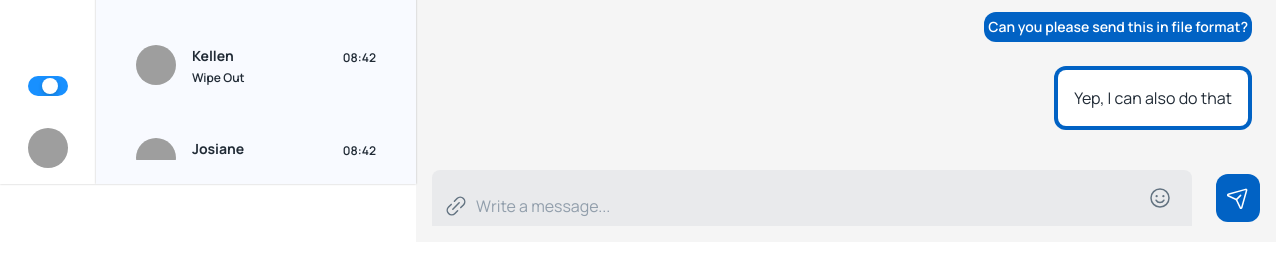
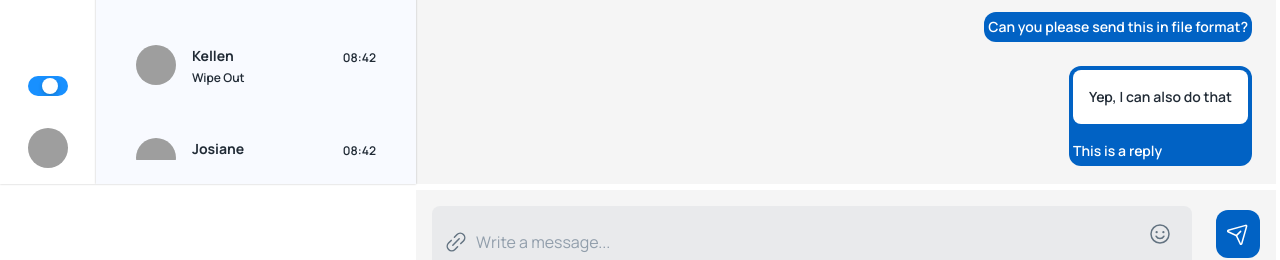
Before and after one commit to rohan-tech-negi/Chat-App, a React (Create React App) app: page /app in a window 1280 px wide. Shown: the part 616-876 px from the top of the page. Built offline with nearby package versions, Linux system fonts and the light colour scheme; grey boxes are pictures that could not be loaded.

Commit message:
creating another component as linkmsg

```diff
--- a/src/components/conversation/MsgTypes.js
+++ b/src/components/conversation/MsgTypes.js
@@ -1,5 +1,15 @@
 import { Box, Divider, Stack, Typography, useTheme } from '@mui/material'
 import React from 'react'
+
+
+
+const LinkMsg = () => {
+  return (
+    <div>LinkMsg</div>
+  )
+}
+
+export default LinkMsg
 
 const ReplyMsg = ({el})=>{
     const theme = useTheme()
@@ -8,9 +18,16 @@ const ReplyMsg = ({el})=>{
         <Box p={.5} sx={{backgroundColor: el.incoming ? theme.palette.background.default : theme.palette.primary.main, borderRadius: 1.5, width: "max-content"}}>
             <Stack spacing={2}>
                 <Stack p={2} direction="column" spacing={3} alignItems="center" sx={{backgroundColor: theme.palette.background.paper, borderRadius: 1}}>
-                    {el.message}
+                    <Typography variant='body2' color={ theme.palette.text}>
+                       {el.message}
+                    </Typography>
+
 
                 </Stack>
+                <Typography variant='body2' color={el.incoming ? theme.palette.text: "#fff"
+                }>
+                    {el.reply}
+                </Typography>
             </Stack>
 
         </Box>
```
